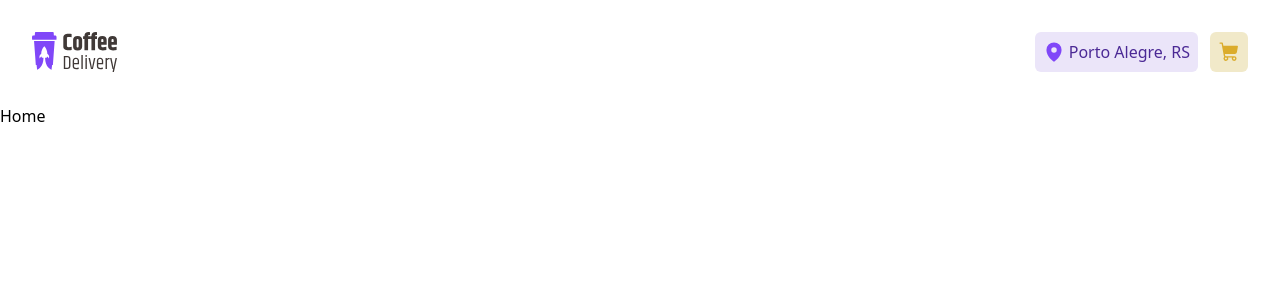
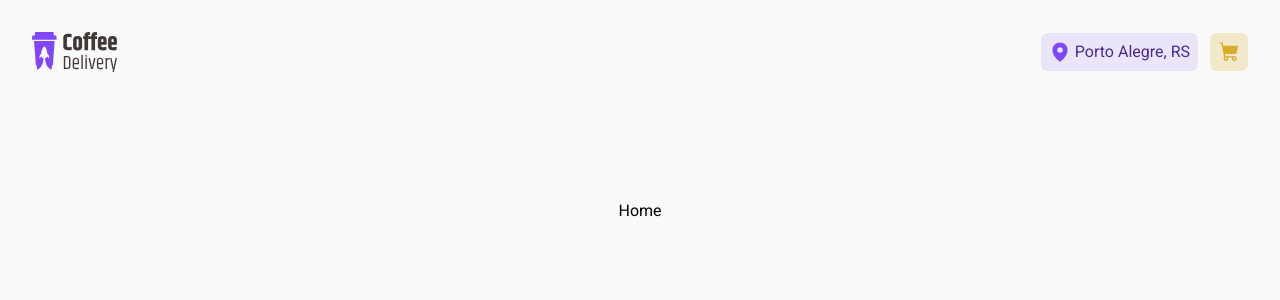
Before and after one commit to kauevecchia/coffee-shop-delivery, a React (Vite) app: page / in a window 1280 px wide. Shown: the top 300 px of the page. Built offline with nearby package versions, Linux system fonts and the light colour scheme.

Commit message:
style: minor styling adjustments in DefaultLayout

```diff
--- a/src/layouts/DefaultLayout.tsx
+++ b/src/layouts/DefaultLayout.tsx
@@ -3,7 +3,7 @@ import { Outlet } from 'react-router-dom'
 
 export function DefaultLayout() {
     return (
-        <div className="flex flex-col min-h-screen">
+        <div className="flex flex-col gap-24 items-center min-h-screen font-roboto bg-my-background leading-snug">
             <Header />
             <Outlet />
         </div>
```
